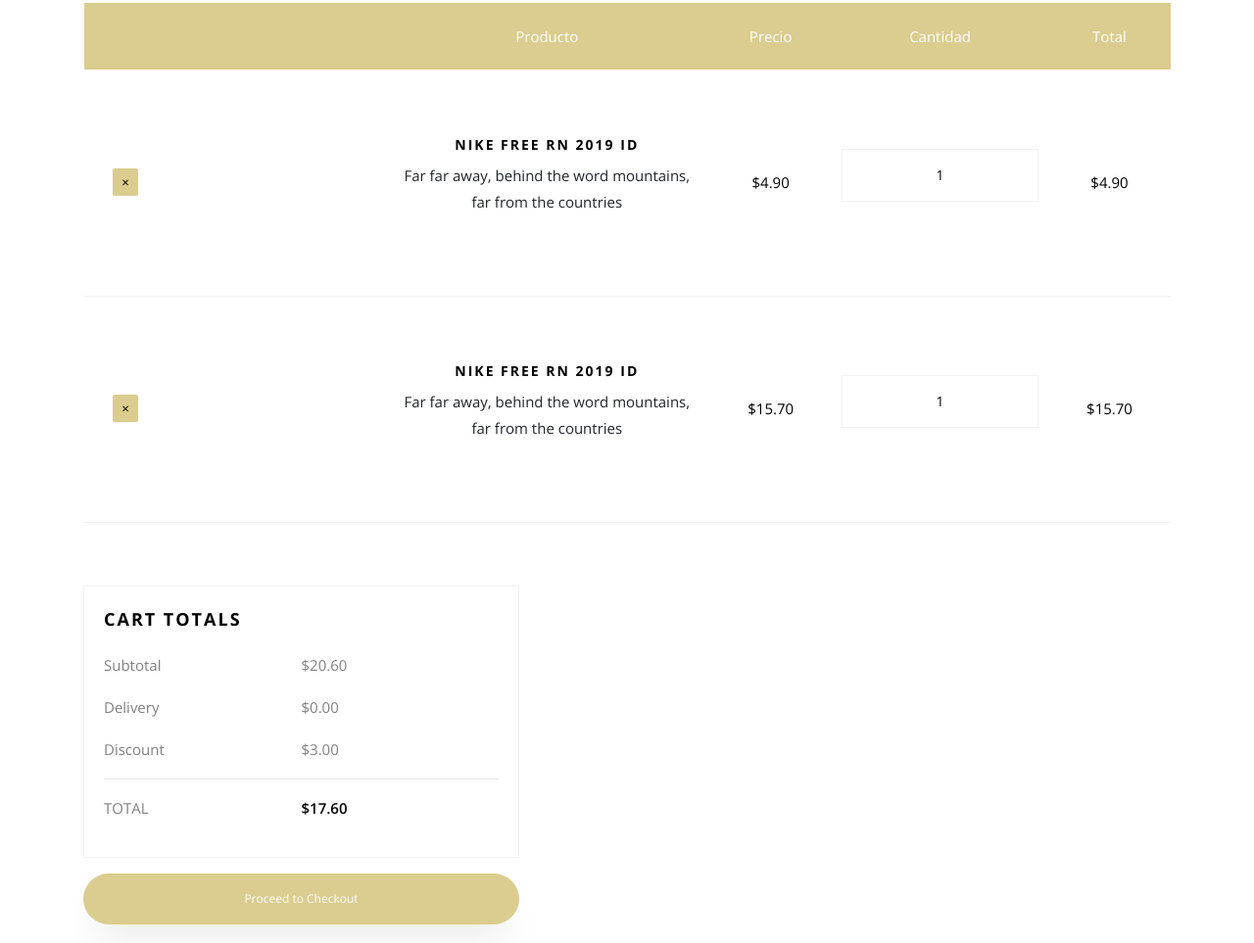
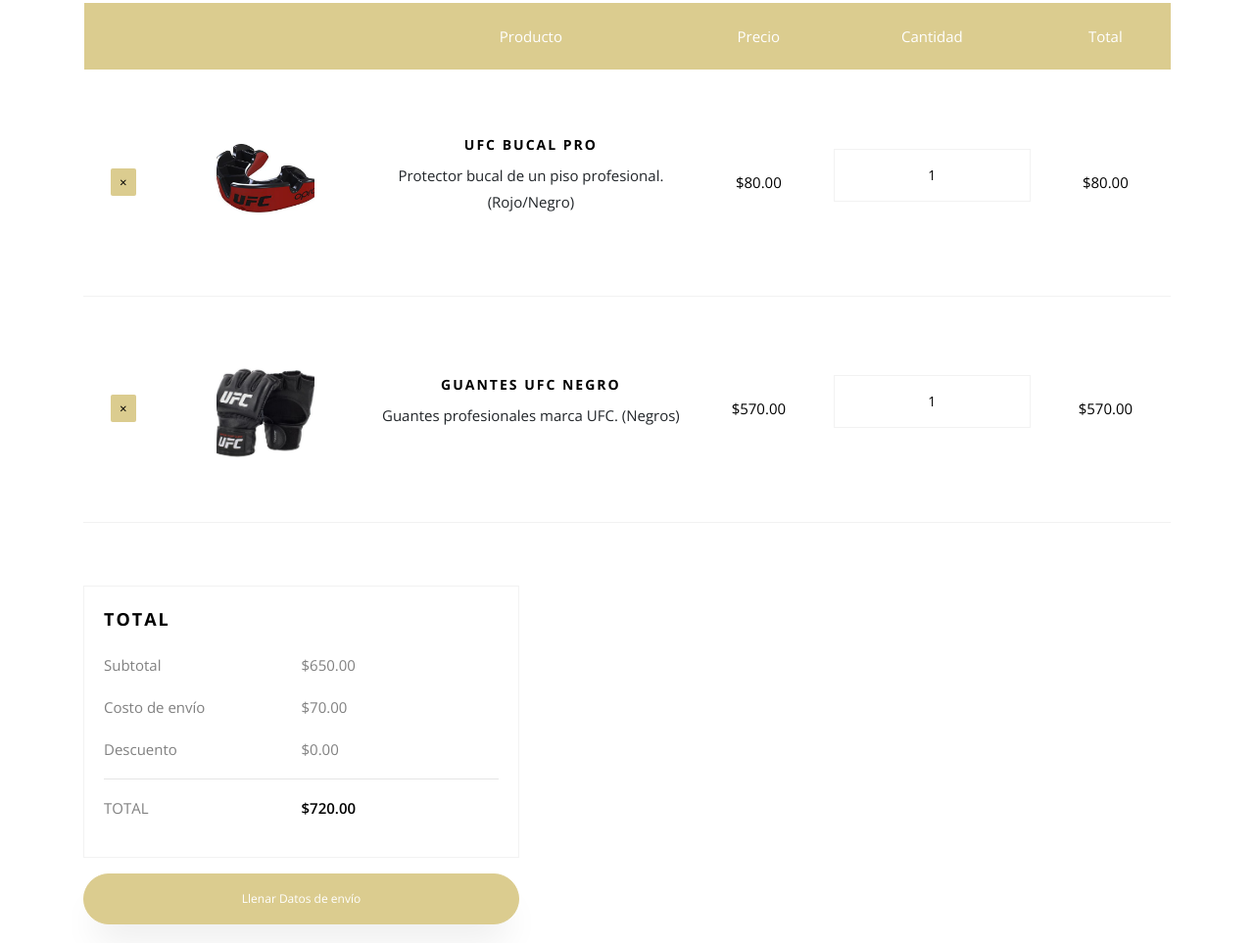
Before and after one commit to esforverealonn/Ultimate-Fight-Store, a website: page cart.html in a window 1280 px wide. Shown: the part 535-1498 px from the top of the page at 98% size. Drawn offline with nearby package versions, Linux system fonts and the light colour scheme; some packages are replaced by stand-ins of ours; no server answers; files whose address does not match are found by name.

Commit message:
modify cart

```diff
--- a/cart.html
+++ b/cart.html
@@ -50,6 +50,7 @@
     </div>
     <nav class="navbar navbar-expand-lg navbar-dark ftco_navbar bg-dark ftco-navbar-light" id="ftco-navbar">
 	    <div class="container">
+			<img src="images/eew.png" width="50" height="50" class="d-inline-block align-top" alt="">
 	      <a class="navbar-brand" href="index.html">ULTIMATE FIGHT STORE</a>
 	      <button class="navbar-toggler" type="button" data-toggle="collapse" data-target="#ftco-nav" aria-controls="ftco-nav" aria-expanded="false" aria-label="Toggle navigation">
 	        <span class="oi oi-menu"></span> Menu
@@ -108,14 +109,14 @@
 						      <tr class="text-center">
 						        <td class="product-remove"><a href="#"><span class="ion-ios-close"></span></a></td>
 
-						        <td class="image-prod"><div class="img" style="background-image:url(images/product-3.jpg);"></div></td>
+						        <td class="image-prod"><div class="img" style="background-image:url(images/6.jpg);"></div></td>
 
 						        <td class="product-name">
-						        	<h3>Nike Free RN 2019 iD</h3>
-						        	<p>Far far away, behind the word mountains, far from the countries</p>
+						        	<h3>UFC BUCAL PRO</h3>
+						        	<p>Protector bucal de un piso profesional. (Rojo/Negro)</p>
 						        </td>
 
-						        <td class="price">$4.90</td>
+						        <td class="price">$80.00</td>
 
 						        <td class="quantity">
 						        	<div class="input-group mb-3">
@@ -123,20 +124,20 @@
 					          	</div>
 					          </td>
 
-						        <td class="total">$4.90</td>
+						        <td class="total">$80.00</td>
 						      </tr><!-- END TR-->
 
 						      <tr class="text-center">
 						        <td class="product-remove"><a href="#"><span class="ion-ios-close"></span></a></td>
 
-						        <td class="image-prod"><div class="img" style="background-image:url(images/product-4.jpg);"></div></td>
+						        <td class="image-prod"><div class="img" style="background-image:url(images/12.jpg);"></div></td>
 
 						        <td class="product-name">
-						        	<h3>Nike Free RN 2019 iD</h3>
-						        	<p>Far far away, behind the word mountains, far from the countries</p>
+						        	<h3>GUANTES UFC NEGRO</h3>
+						        	<p>Guantes profesionales marca UFC. (Negros)</p>
 						        </td>
 
-						        <td class="price">$15.70</td>
+						        <td class="price">$570.00</td>
 
 						        <td class="quantity">
 						        	<div class="input-group mb-3">
@@ -144,7 +145,7 @@
 					          	</div>
 					          </td>
 
-						        <td class="total">$15.70</td>
+						        <td class="total">$570.00</td>
 						      </tr><!-- END TR-->
 						    </tbody>
 						  </table>
@@ -154,26 +155,26 @@
     		<div class="row justify-content-start">
     			<div class="col col-lg-5 col-md-6 mt-5 cart-wrap ftco-animate">
     				<div class="cart-total mb-3">
-    					<h3>Cart Totals</h3>
+    					<h3>Total</h3>
     					<p class="d-flex">
     						<span>Subtotal</span>
-    						<span>$20.60</span>
+    						<span>$650.00</span>
     					</p>
     					<p class="d-flex">
-    						<span>Delivery</span>
-    						<span>$0.00</span>
+    						<span>Costo de envío</span>
+    						<span>$70.00</span>
     					</p>
     					<p class="d-flex">
-    						<span>Discount</span>
-    						<span>$3.00</span>
+    						<span>Descuento</span>
+    						<span>$0.00</span>
     					</p>
     					<hr>
     					<p class="d-flex total-price">
     						<span>Total</span>
-    						<span>$17.60</span>
+    						<span>$720.00</span>
     					</p>
     				</div>
-    				<p class="text-center"><a href="checkout.html" class="btn btn-primary py-3 px-4">Proceed to Checkout</a></p>
+    				<p class="text-center"><a href="checkout.html" class="btn btn-primary py-3 px-4">Llenar Datos de envío</a></p>
     			</div>
     		</div>
 			</div>
```
Also changed, not shown: checkout.html (+5 -5 lines).
